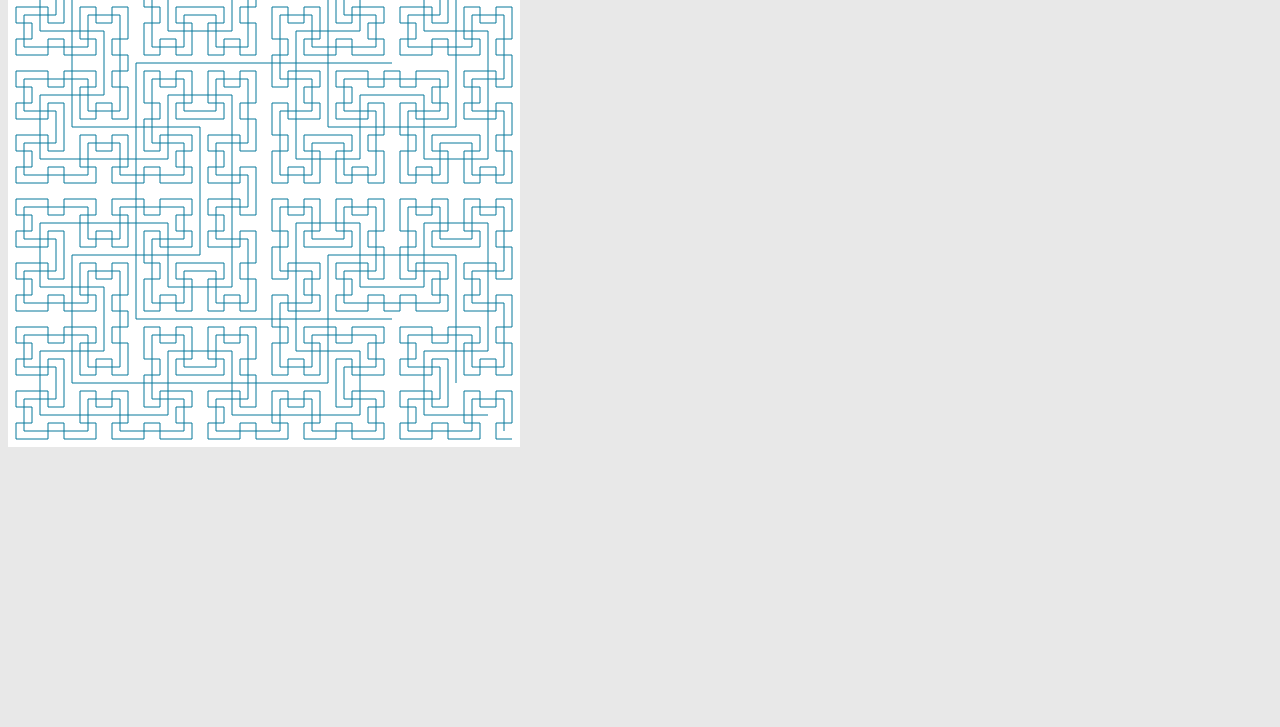
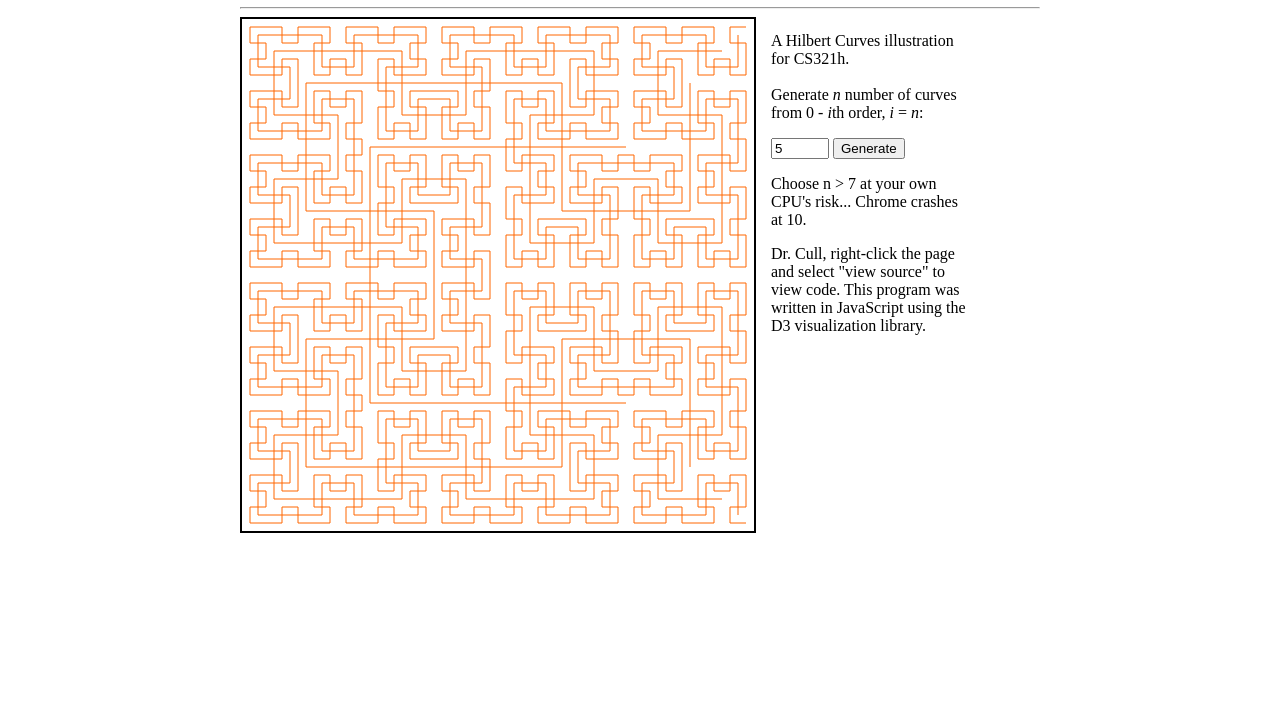
Before and after one commit to godfreyyeung/hilbert-curves, a plain HTML site: page index.html in a window 1280 px wide. Shown: the part 73-800 px from the top of the page. Drawn offline with nearby package versions, Linux system fonts and the light colour scheme.

Commit message:
gold plated the page

```diff
--- a/index.html
+++ b/index.html
@@ -14,12 +14,26 @@
 			  fill: #000;
 			}
 
-		body {
-			background-color: #E8E8E8 ;
+		#wrap {
+			width: 800px;
+			margin: 0 auto;
 		}
 
 		svg {
-			background-color: white;
+			border: 2px solid black;
+			}
+
+		#D3line {
+			width: 512px;
+			display: inline-block;
+		}
+
+		#controls {
+			display: inline-block;
+			width: 200px;
+			height: 512px;
+			padding: 15px;
+			vertical-align: top;
 		}
 
 
@@ -46,7 +60,7 @@
 				    .attr("y1", y1)
 				    .attr("x2", x2)
 				    .attr("y2", y2)
-				    .style("stroke", "rgb(6,120,155)");
+				    .style("stroke", "rgb(255, 102, 0)"); // utb 6,120,155.. but OSU is orange and black so...
 
 			}
 
@@ -114,6 +128,15 @@
 				}
 			}
 
+			var startDraw = function(n){
+					var i = 0; h=h0; x0=h/2; y0=x0;
+					while(i < n){
+						i=i+1; h=h/2;
+						x0=x0+(h/2); y0 = y0+(h/2);
+						x=x0; y=y0;
+						drawA(i);
+					}
+			}
 
 			$(document).ready(function(){
 
@@ -123,13 +146,14 @@
 				    .attr("width", h0)
 				    .attr("height",h0);
 
-				var i = 0; h=h0; x0=h/2; y0=x0;
-				while(i < n){
-					i=i+1; h=h/2;
-					x0=x0+(h/2); y0 = y0+(h/2);
-					x=x0; y=y0;
-					drawA(i);
-				}
+				startDraw(n);
+
+				$("#generate").click(function(){
+					lineGraph.selectAll("*").remove();
+					n = $("#n").val();
+					startDraw(n);
+				});
+
 
 			});
 
@@ -139,6 +163,26 @@
 	</head>
 
 	<body>
-		<div id="D3line"></div>
+
+		<div id="wrap">
+			<h1> Hilbert Curves </h1>
+			<hr>
+			<div id="D3line"></div>
+			<div id="controls">
+				A Hilbert Curves illustration for CS321h.
+				<br><br>
+				Generate <i>n</i> number of curves from 0 - <i>i</i>th order, <i>i</i> = <i>n</i>:
+				<p><form>
+						<input type="number" name="n" id="n" style="width:50px" value="5"/>
+						<button type="button" id="generate">Generate</button>
+					</form>
+				</p>
+				Choose n > 7 at your own CPU's risk... Chrome crashes at 10.
+				<p>
+				Dr. Cull, right-click the page and select "view source" to view code. This program was written in JavaScript using the D3 visualization library.
+				</p>
+			</div>
+		</div>
+
 	</body>
 </html>
```
